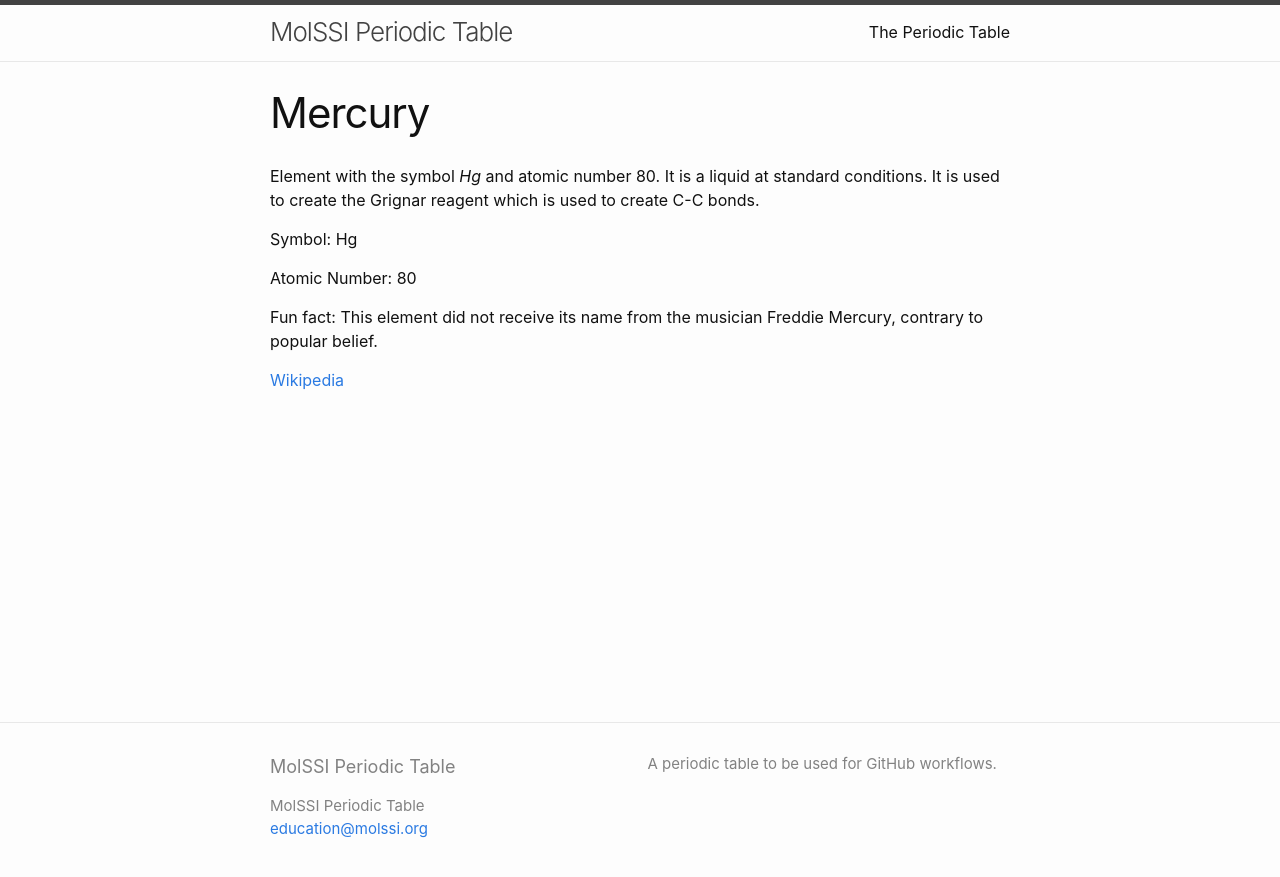
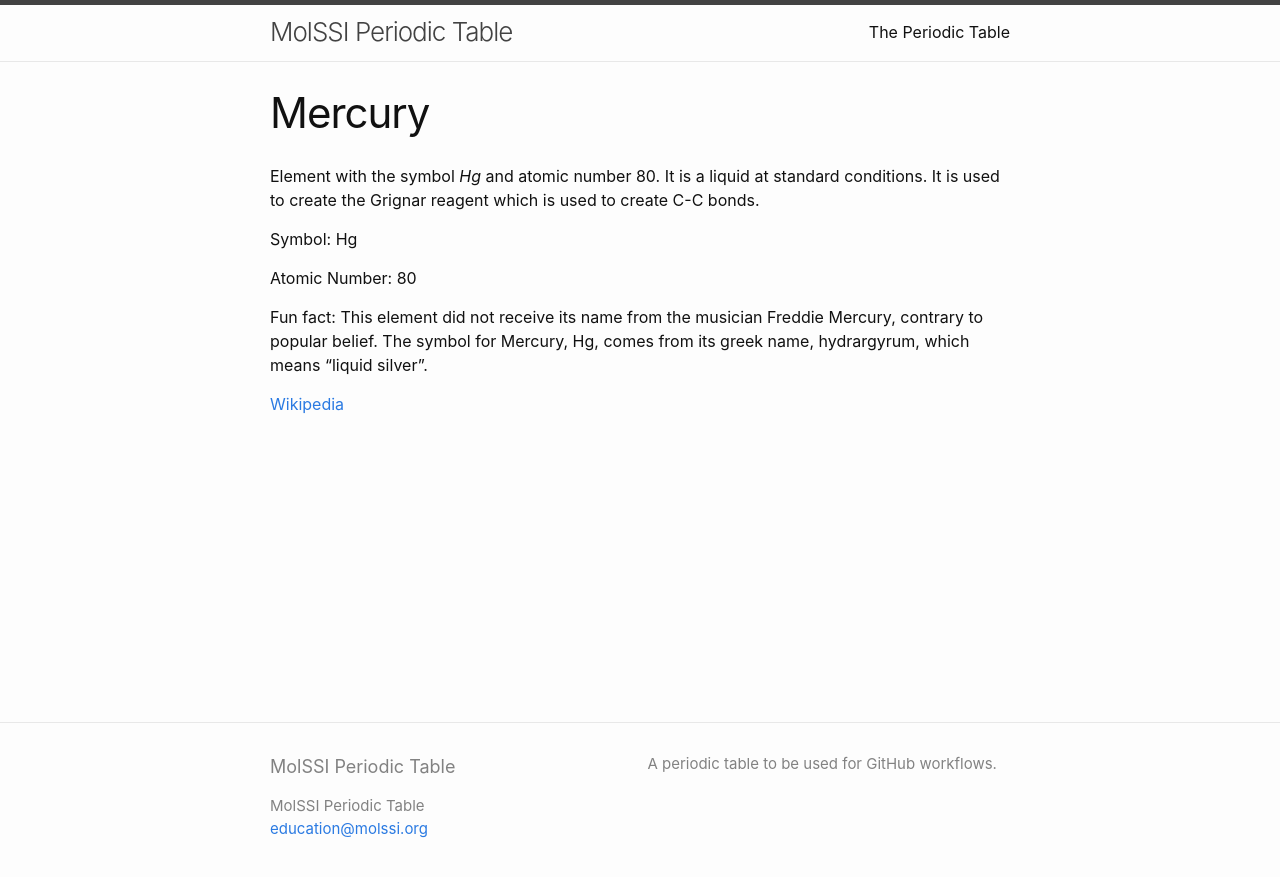
Before and after one commit to MolSSI-Education/periodic-table, a Jekyll site: the page built from elements/mercury.md, in a window 1280 px wide. Shown: the top 877 px of the page. Built offline with Jekyll 4.4.1, drawn with Linux system fonts in a browser that asks for light colours.

Commit message:
Changes to Mercury

```diff
--- a/elements/mercury.md
+++ b/elements/mercury.md
@@ -9,6 +9,6 @@ Symbol: Hg
 
 Atomic Number: 80
 
-Fun fact: This element did not receive its name from the musician Freddie Mercury, contrary to popular belief.
+Fun fact: This element did not receive its name from the musician Freddie Mercury, contrary to popular belief. The symbol for Mercury, Hg, comes from its greek name, hydrargyrum, which means "liquid silver".
 
 [Wikipedia](https://en.wikipedia.org/wiki/Mercury_(element))
```
